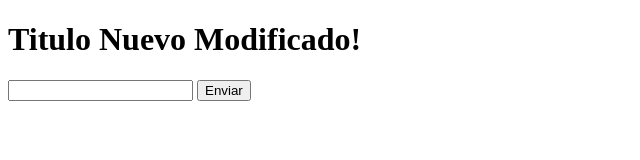
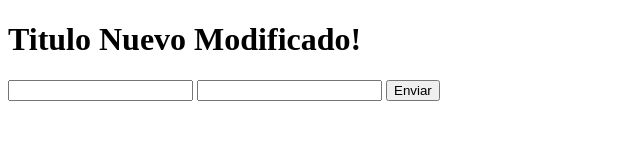
Before and after one commit to juanfrias93/HelloworldGit, a plain HTML site: page index.html in a window 1280 px wide. Shown: the whole page, without its empty margins (0-640 px from the left). Drawn offline with Linux system fonts and the light colour scheme.

Commit message:
ae agrego lastname

```diff
--- a/index.html
+++ b/index.html
@@ -11,6 +11,7 @@
 
   <form action="#" method="get"></form>
       <input type="text" name="firstname" id="firstname">
+      <input type="text" name="Lastname" id="Lastname">
       <input type="button" value="Enviar">
       </form>
 </body>
```
